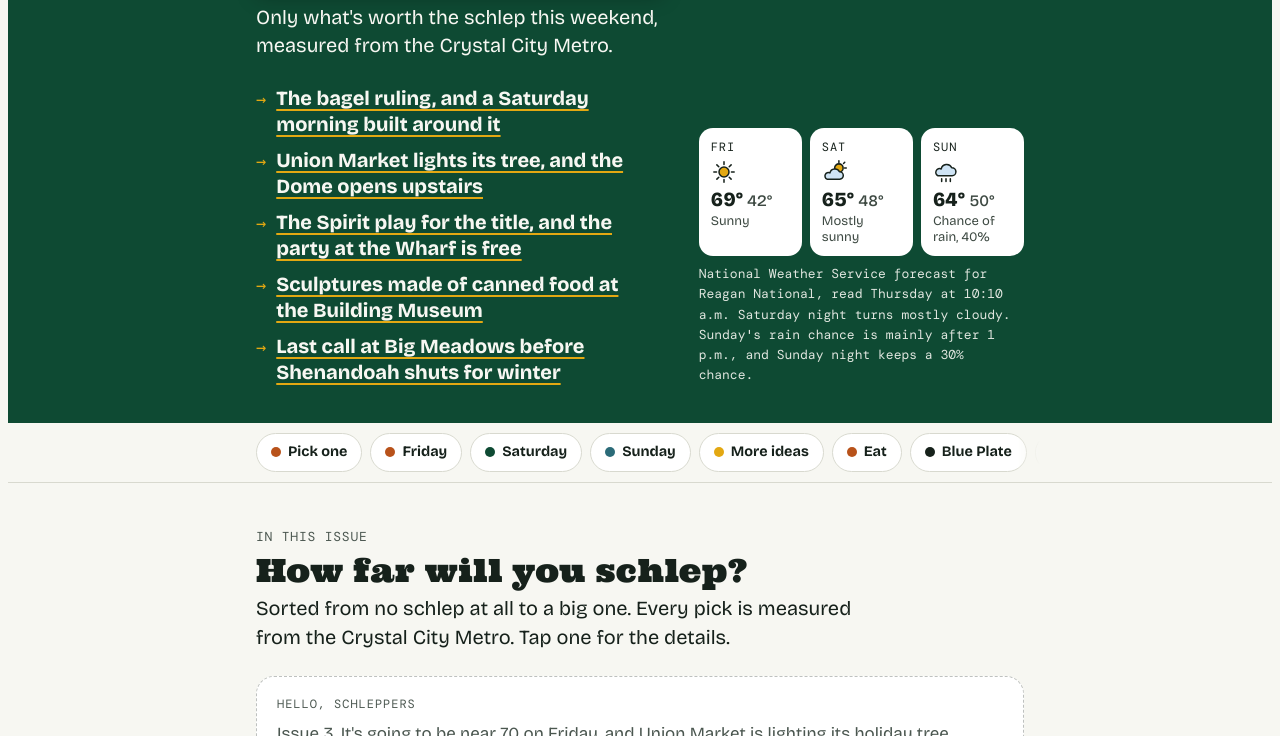
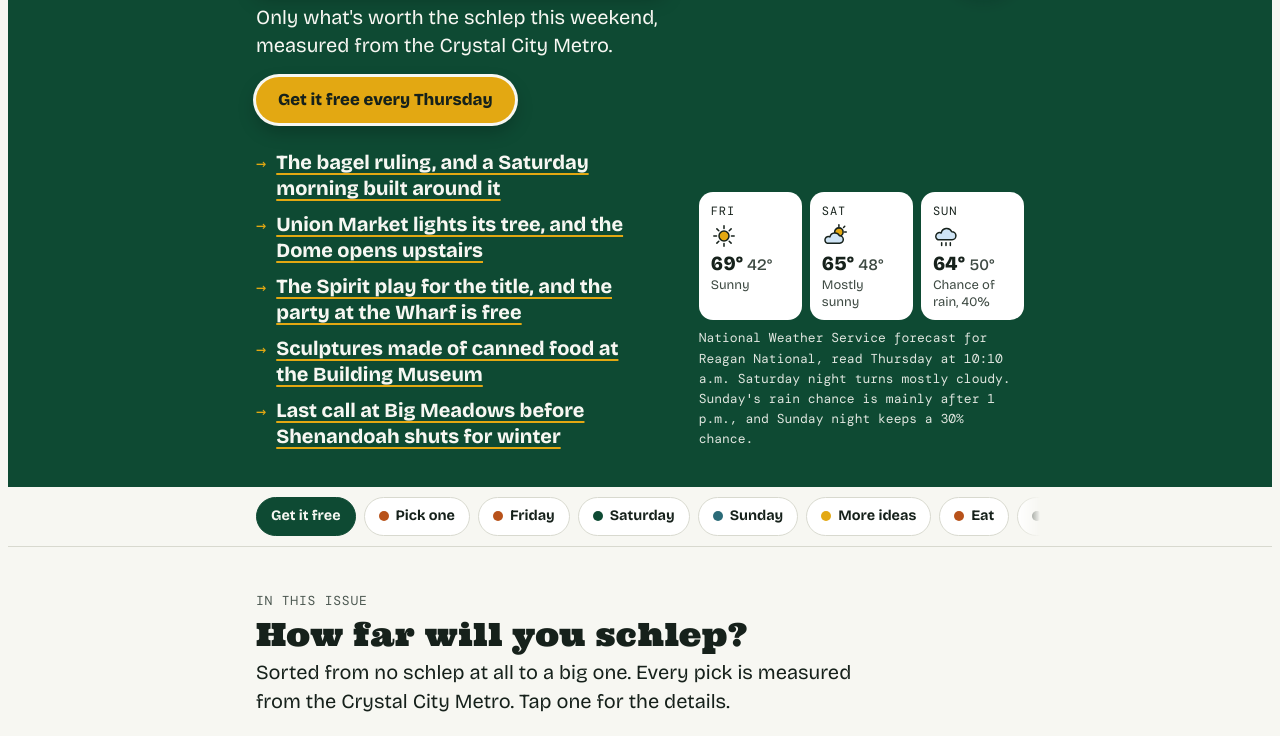
Before and after one commit to Schlepworthy/schlepworthy.github.io, a plain HTML site: page no-3/index.html in a window 1280 px wide. Shown: the part 502-1238 px from the top of the page. Drawn offline with nearby package versions, Linux system fonts and the light colour scheme; a web font is replaced by a local one.

Commit message:
Add signup buttons to the top of No. 3
A "Get it free every Thursday" button under the cover tagline and a
"Get it free" pill first in the section nav, tagged no-3-top and
no-3-nav. Eight added lines; nothing else on the page changes.

Co-Authored-By: Claude Fable 5.2 <noreply@anthropic.com>
Claude-Session: https://claude.ai/code/session_014HFYAXQZVnUwaqtF2WuEg2

```diff
--- a/no-3/index.html
+++ b/no-3/index.html
@@ -943,6 +943,12 @@ a.item__name::after { content: " ↗"; font-family: var(--font-mono); font-size:
 .sw-def__say { font-family: var(--font-mono); font-size: 0.85rem; color: var(--ink-soft); }
 .sw-def dd { margin: 0; font-size: 0.95rem; line-height: 1.4; }
 .sw-tagline { margin-top: 14px; font-size: var(--step-1); line-height: 1.4; max-width: 32ch; }
+/* Signup up top (Nov. 20, 2026): 187 visits landed on No. 3 in a day and the only signup sat on the back page.
+   The cover button matches the home page's .btn; the section nav leads with a filled pill that stays in reach while scrolling. */
+.sw-cta { display: inline-flex; align-items: center; justify-content: center; width: fit-content; margin-top: 18px; padding: 13px 22px; border-radius: 999px; background: var(--mustard); color: #16211B; font-weight: 800; font-size: 1.05rem; line-height: 1.2; text-decoration: none; box-shadow: 0 0 0 3px #F7F7F2, 0 8px 18px rgba(0, 0, 0, 0.25); }
+.sw-cta:hover { transform: translateY(-1px); }
+.toc a.toc__sub { background: var(--awning); border-color: var(--awning); color: var(--awning-ink); }
+.toc a.toc__sub:hover { border-color: var(--mustard); }
 .cover .coverlines a { color: var(--awning-ink); text-decoration-color: var(--mustard); }
 .cover .coverlines li::before { color: var(--mustard); }
 .cover .forecast__note { color: var(--awning-ink); opacity: 0.9; }
@@ -1163,6 +1169,7 @@ body { padding-bottom: env(safe-area-inset-bottom, 0px); }
         <div><dt><b>schlep&middot;worthy</b> <i>adjective</i></dt><dd>Worth the trip.</dd></div>
       </dl>
       <p class="sw-tagline">Only what's worth the schlep this weekend, measured from the Crystal City Metro.</p>
+      <a class="sw-cta js-sub" href="https://schlepworthy.beehiiv.com/?utm_source=website&amp;utm_medium=owned&amp;utm_campaign=no-3-top" target="_blank" rel="noopener">Get it free every Thursday</a>
     </div>
     <div class="cover__stickers" aria-hidden="true">
       <span class="sticker" style="--tilt: -7deg"><svg viewBox="0 0 64 64">
@@ -1225,6 +1232,7 @@ body { padding-bottom: env(safe-area-inset-bottom, 0px); }
 <nav class="toc" aria-label="Sections">
   <div class="wrap">
     <ul class="toc__list">
+      <li><a class="toc__sub js-sub" href="https://schlepworthy.beehiiv.com/?utm_source=website&amp;utm_medium=owned&amp;utm_campaign=no-3-nav" target="_blank" rel="noopener">Get it free</a></li>
       <li><a href="#pick"><span class="dot" style="--c: var(--tomato)"></span>Pick one</a></li>
       <li><a href="#friday"><span class="dot" style="--c: var(--orange)"></span>Friday</a></li>
       <li><a href="#saturday"><span class="dot" style="--c: var(--green)"></span>Saturday</a></li>
```
